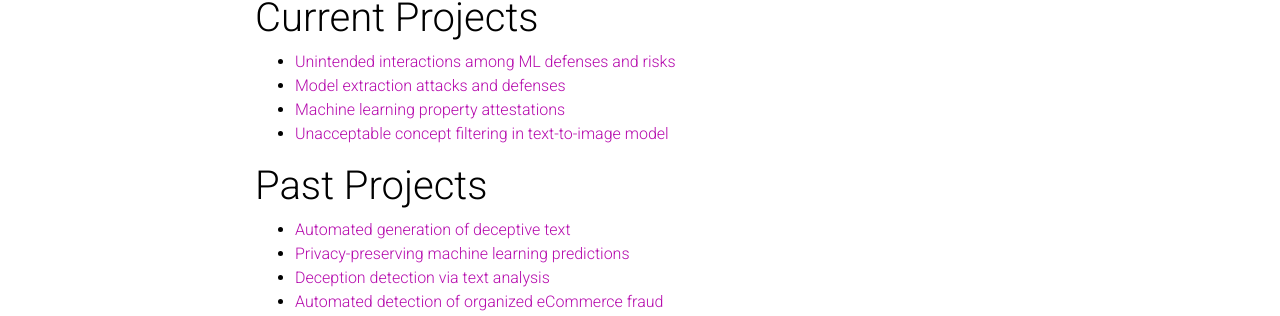
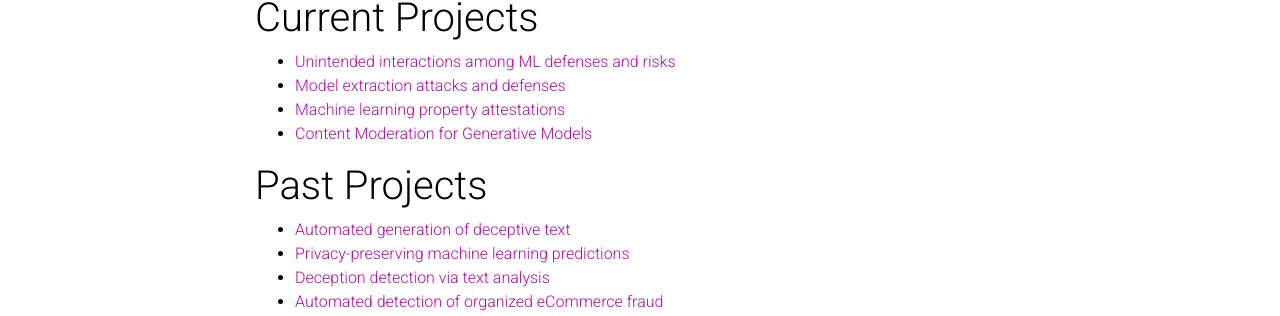
Before and after one commit to ssg-research/ssg-research.github.io, a Jekyll site: the page built from _pages/mlsec.md, in a window 1280 px wide and 1012 px high. Shown: the part 420-736 px from the top of the window. Built offline with Jekyll 4.4.1, drawn with Linux system fonts in a browser that asks for light colours; comment, search, counter and statistics services are not loaded; a style sheet for code colours, icons or effects is not loaded.

Commit message:
Update mlsec.md

```diff
--- a/_pages/mlsec.md
+++ b/_pages/mlsec.md
@@ -20,7 +20,7 @@ Our work in this theme is along two dimensions:
 - [Unintended interactions among ML defenses and risks](interactions)
 - [Model extraction attacks and defenses](modelExtDef)
 - [Machine learning property attestations](mlattestation)
-- [Unacceptable concept filtering in text-to-image model](conceptfilter)
+- [Content Moderation for Generative Models](conceptfilter)
 
 # Past Projects
 
```
